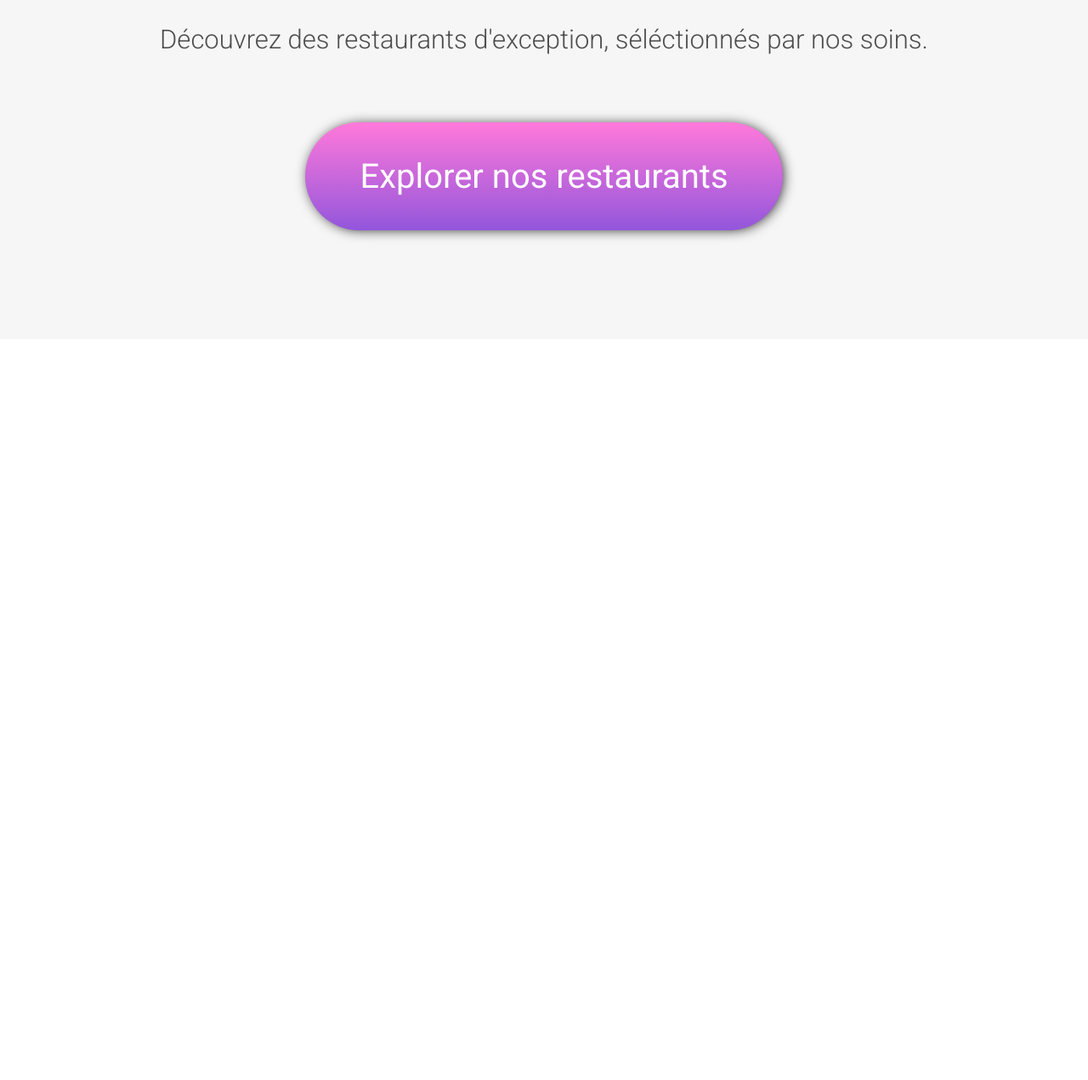
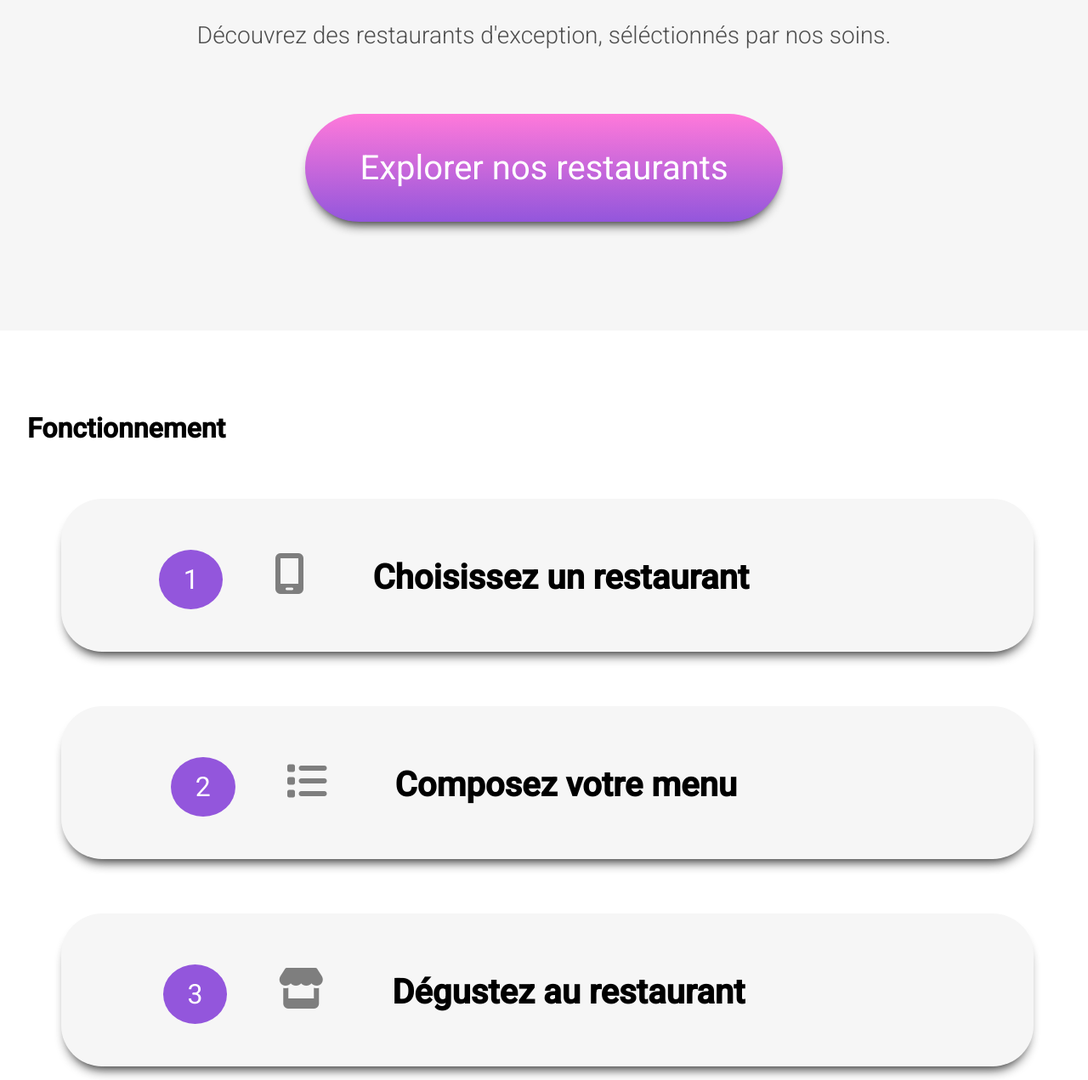
Before and after one commit to pepsizor1/ohmyfoodvincent, a website: page index.html in a window 1280 px wide. Shown: the part 503-1774 px from the top of the page at 85% size. Before the commit the page ends 902 px from the top, so only its background shows below. Drawn offline with Linux system fonts and the light colour scheme; a web font is replaced by a local one.

```diff
--- a/index.html
+++ b/index.html
@@ -21,6 +21,15 @@
           <p>Découvrez des restaurants d'exception, séléctionnés par nos soins.</p>
           <button>Explorer nos restaurants</button>
        </section>
+     <section class="tutorial">
+      <h3>Fonctionnement</h3>
+      <ol>
+           <li><span>1</span><i class="fa-solid fa-mobile-screen"></i>Choisissez un restaurant</li>
+           <li><span>2</span><i class="fa-solid fa-list"></i>Composez votre menu</li>
+           <li><span>3</span><i class="fa-solid fa-store"></i>Dégustez au restaurant</li>
+        </ol>
+     </section>
+       </section>
    </main>
 </body>
 </html>
--- a/sass/layout/city.scss
+++ b/sass/layout/city.scss
@@ -7,11 +7,11 @@
     font-size: 1.8rem;
     padding: 0.5rem;
 
-    i {
+    & i {
     font-size: 2rem;
     color: #353535;
      }
-     h2{
+    & h2{
         font-weight: 500;
         color: #353535;
      }
--- a/sass/layout/explorer.scss
+++ b/sass/layout/explorer.scss
@@ -1,21 +1,21 @@
+
 .explore {
     text-align: center;
     background-color: #f6f6f6;
     padding-bottom: 8rem;
- h2{
+    & h2{
     padding-top: 6rem;
     font-size: 50px;
     margin: 0;
-}
-p{
-    font-size: 31px;
+    }
+    & p{
+    font-size: 28px;
     font-weight: 300;
     margin-left: 4rem;
     margin-right: 4rem;
     color:#4d4d4d;
-}
-
- button{
+    }
+    & button{
     font-family: "Roboto";
     margin-top: 3rem;
     color: white;
@@ -23,8 +23,12 @@
     padding: 2.5rem 4rem;
     border: none;
     border-radius: 5rem;
-    box-shadow: 2px 1px 16px -3px black;
+    @include base-shadow;
     background-image: linear-gradient(to top,#9356DC,#FF79DA );
+        &:hover{
+            box-shadow: 0px 10px 13px -7px #252525, 0px 10px 19px 2px rgba(0,0,0,0.66);
+            background-image: linear-gradient(to top,#a67fd6,#faade4 );
+        }
 }
 
 }
--- a/sass/layout/header.scss
+++ b/sass/layout/header.scss
@@ -5,7 +5,7 @@
     padding: 0.1rem;
     position: relative;
     font-size: 2.2rem;
-    h1{
+    & h1{
         margin: 2rem;
     }
 }
--- /dev/null
+++ b/sass/layout/tutorial.scss
@@ -0,0 +1,44 @@
+
+.tutorial{
+    & ol{
+        display: flex;
+        flex-direction: column;
+        gap: 4rem;
+        margin-right: 4rem;
+        margin-left: 2rem;
+    }
+    & li {
+        background-color: #f6f6f6;
+        padding: 4rem 2rem;
+        font-size: 2.5rem;
+        border-radius: 3rem;
+        @include base-shadow;
+        text-align: center;
+        font-weight: 600;
+        list-style-type: none;
+
+    }
+    & h3{
+        padding-left: 2rem;
+        padding-top: 4rem;
+        padding-bottom: 2rem;
+        font-size: 2rem;
+    }
+    & i{
+        text-align: center;
+        padding-right: 5rem;
+        margin-left: -10rem;
+        color: #7e7e7e;
+        font-size: 3rem;
+    }
+    & span{
+        background-color: #9356dc;
+        border-radius: 50%;
+        position: relative;
+        left: -220px;
+        padding: 1rem 1.8rem;
+        color: white;
+        font-size: 2rem;
+        font-weight: 400;
+    }
+}
--- /dev/null
+++ b/sass/utils/box-shadow.scss
@@ -0,0 +1,3 @@
+@mixin base-shadow {
+    box-shadow: 0px 10px 13px -7px #252525, 0px 10px 19px 2px rgba(0,0,0,0.01);
+}
--- a/style.scss
+++ b/style.scss
@@ -1,4 +1,6 @@
+@import "./sass/utils/box-shadow.scss";
 @import "./sass/base.scss";
 @import "./sass/layout/header.scss";
 @import "./sass/layout/city.scss";
-@import "./sass/layout/explorer.scss"
+@import "./sass/layout/explorer.scss";
+@import "./sass/layout/tutorial.scss";
```
Also changed, not shown: style.css, 1 other file.
